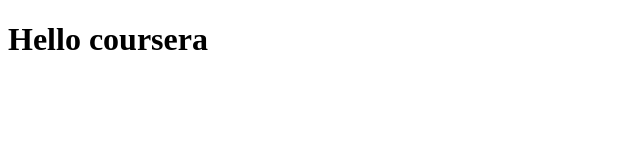
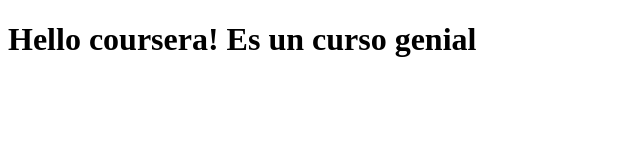
Before and after one commit to RayiXis/coursera-test, a plain HTML site: page site/index.html in a window 1280 px wide. Shown: the whole page, without its empty margins (0-640 px from the left). Drawn offline with Linux system fonts and the light colour scheme.

Commit message:
Lo que fallo

```diff
--- a/site/index.html
+++ b/site/index.html
@@ -6,6 +6,6 @@
 	<title>Hello Coursera</title>
 </head>
 <body>
-<h1>Hello coursera</h1>
+<h1>Hello coursera! Es un curso genial</h1>
 </body>
 </html>
```
